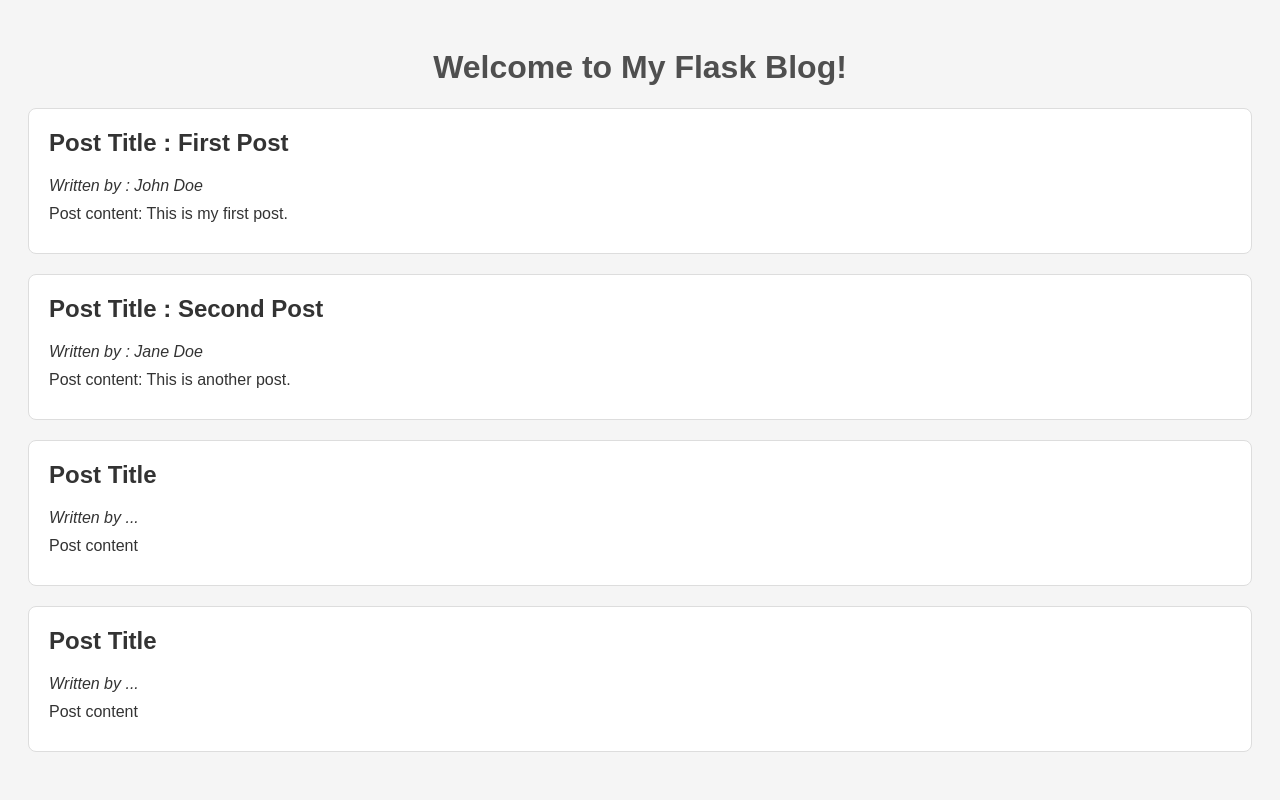
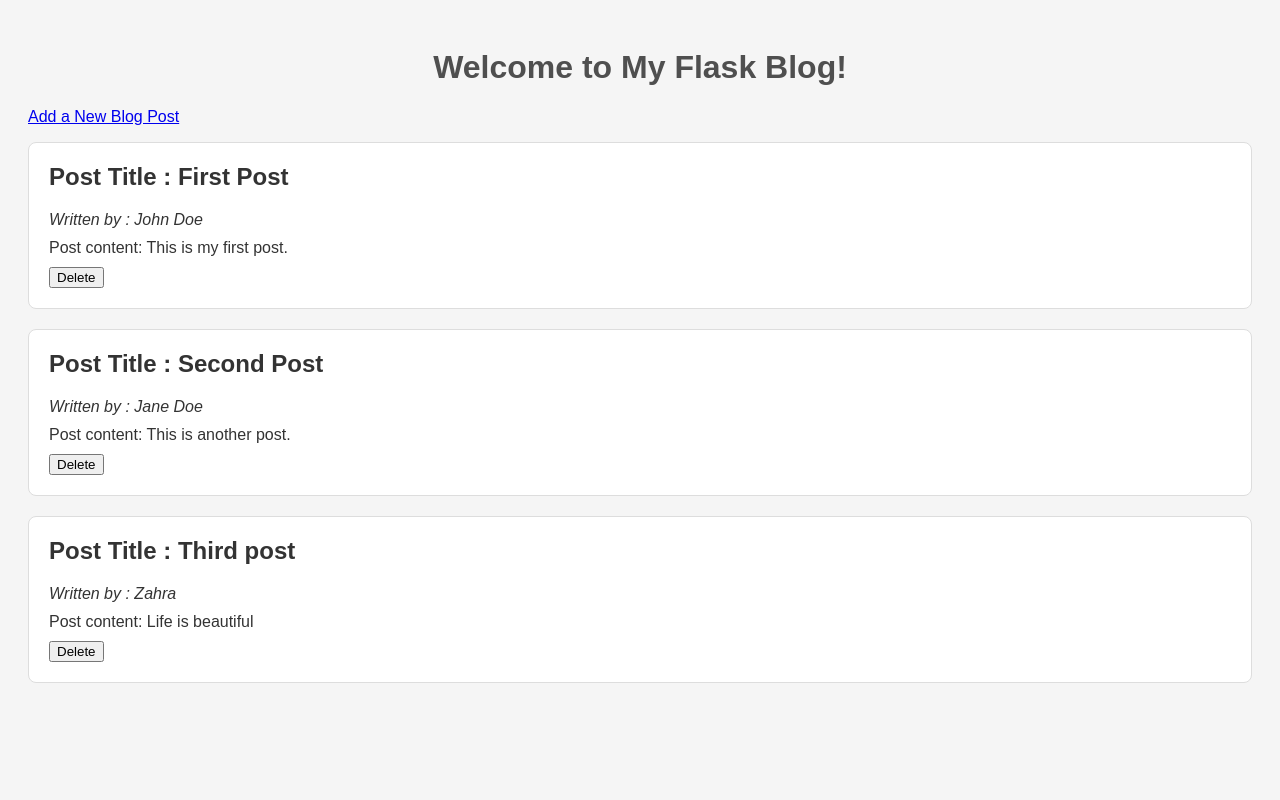
Before and after one commit to Edwizio/MasterBlog, a Flask app: page / in a window 1280 px wide. Run offline with Flask 3, Linux system fonts and the light colour scheme.

Commit message:
Add and Delete routes and functions added

```diff
--- a/app.py
+++ b/app.py
@@ -1,36 +1,75 @@
 import json
-from flask import Flask, render_template, request
+from flask import Flask, render_template, request, redirect, url_for
+
 
 def load_data():
-    """
-    This functions takes a json file as parameter and returns its data as a string
-    :return data:
-    """
+    """This functions reads the file data.json and returns its data as a string"""
+
     with open("data.json", "r") as reader:
         data = json.loads(reader.read())
 
     return data
 
-blog_posts = load_data()
+
+def write_data():
+    """This functions writes new data on the file data.json"""
+
+    author = request.form.get('author')
+    title = request.form.get('title')
+    content = request.form.get('content')
+
+    if not author or not title or not content:
+        return False  # Signal missing data
+
+    # Load existing posts
+    with open('data.json', 'r') as reader:
+        posts = json.load(reader)
+
+    # Generate a new ID automatically
+    new_post = {
+        "id": len(posts) + 1,
+        "author": author,
+        "title": title,
+        "content": content
+    }
+    posts.append(new_post)
+
+    # Save to file
+    with open('data.json', 'w') as writer:
+        json.dump(posts, writer)
+    return True
 
 app = Flask(__name__)
+
+@app.route('/')
+def index():
+    blog_posts = load_data()
+    return render_template('index.html', posts=blog_posts)
+
 
 @app.route('/add', methods=['GET', 'POST'])
 def add():
     if request.method == 'POST':
-        # We will fill this in the next step
-        pass
+        # Try writing the data
+        if not write_data():
+            return "All fields are required!", 400  # Show an error if fields are missing
+        return redirect(url_for('index'))  # Redirect only on success
     return render_template('add.html')
 
+@app.route('/delete/<int:post_id>', methods=['GET', 'POST'])
+def delete(post_id):
+    # Load existing posts
+    posts = load_data()
 
+    # Filter out the post to delete
+    posts = [post for post in posts if post.get("id") != post_id]
 
-@app.route('/')
-def index():
+    # Save updated posts back to the file
+    with open('data.json', 'w') as writer:
+        json.dump(posts, writer, indent=4)
 
-    blog_posts = load_data()
-
-    return render_template('index.html', posts=blog_posts)
-
+    # Redirect to home page
+    return redirect(url_for('index'))
 
 if __name__ == '__main__':
     app.run(host="0.0.0.0", port=5000, debug=True)
--- a/data.json
+++ b/data.json
@@ -1,5 +1 @@
-[
-    {"id": 1, "author": "John Doe", "title": "First Post", "content": "This is my first post."},
-    {"id": 2, "author": "Jane Doe", "title": "Second Post", "content": "This is another post."}
-
-]
+[{"id": 1, "author": "John Doe", "title": "First Post", "content": "This is my first post."}, {"id": 2, "author": "Jane Doe", "title": "Second Post", "content": "This is another post."}, {"id": 3, "author": "Zahra", "title": "Third post", "content": "Life is beautiful"}]
--- a/templates/index.html
+++ b/templates/index.html
@@ -8,22 +8,19 @@
 </head>
 <body>
     <h1>Welcome to My Flask Blog!</h1>
+    <p><a href="{{ url_for('add') }}">Add a New Blog Post</a></p>
     {% for post in posts %}
     <div class="post">
         <h2>Post Title : {{ post["title"] }}</h2>
         <p><em>Written by : {{post["author"]}}</em></p>
         <p>Post content: {{post["content"]}}</p>
+        <!-- Delete Button -->
+        <form action="{{ url_for('delete', post_id=post.id) }}" method="post">
+            <button type="submit">Delete</button>
+        </form>
+
     </div>
     {% endfor %}
-    <div class="post">
-        <h2>Post Title</h2>
-        <p><em>Written by ...</em></p>
-        <p>Post content</p>
-    </div>
-    <div class="post">
-        <h2>Post Title</h2>
-        <p><em>Written by ...</em></p>
-        <p>Post content</p>
-    </div>
+
 </body>
 </html>
```
Also changed, not shown: templates/add.html (+8 -13 lines).
